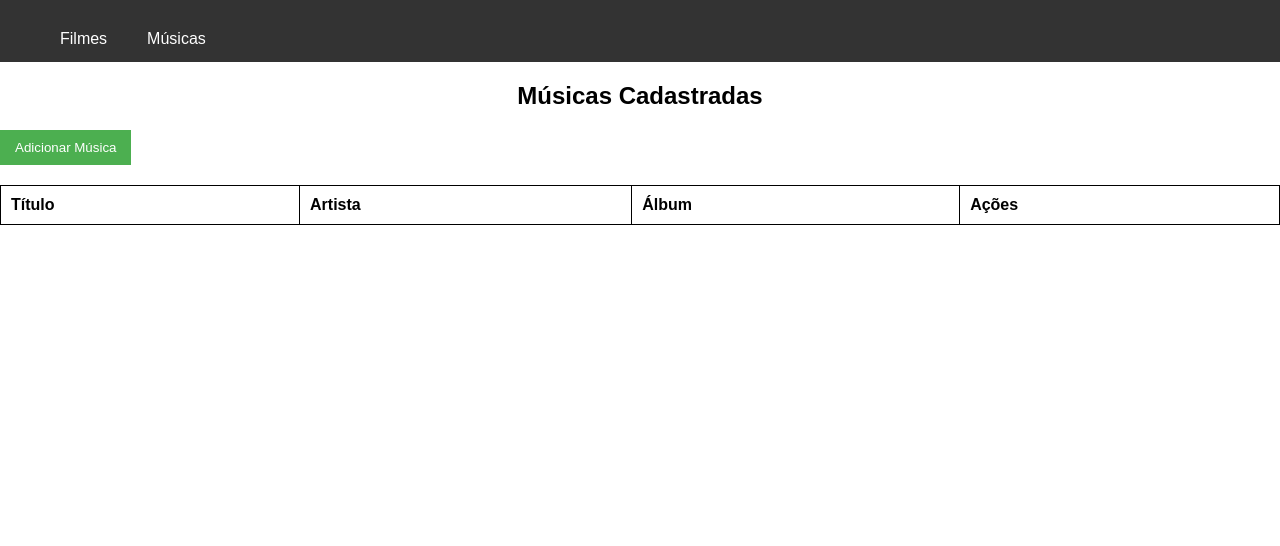
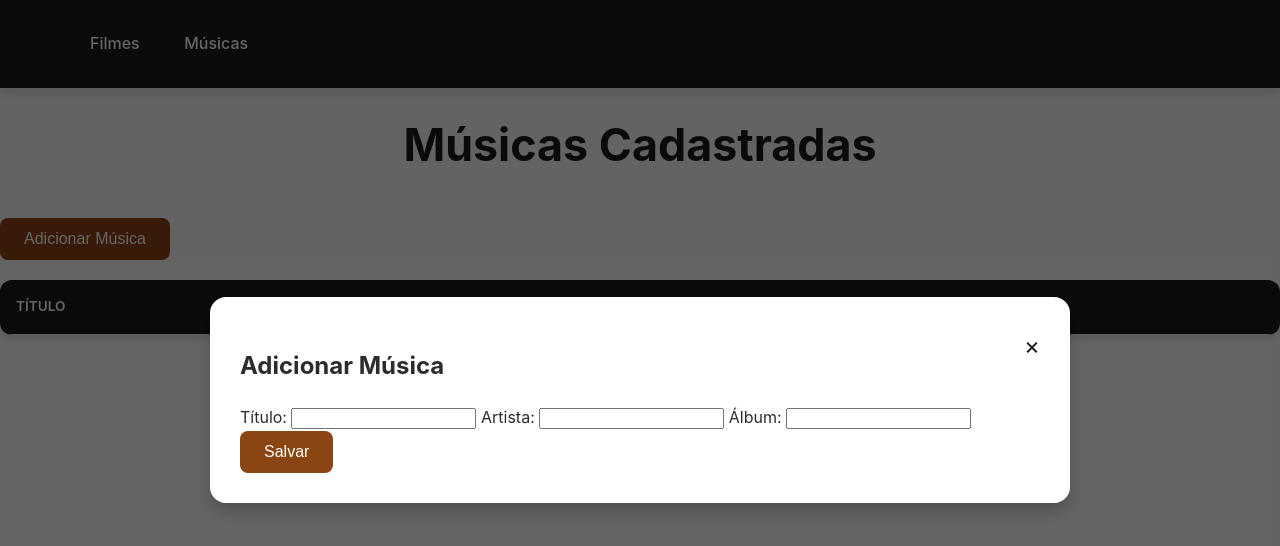
Before and after one commit to fernandesmelo/atividade-fullstack-crud, a plain HTML site: page frontend/song.html in a window 1280 px wide. Drawn offline with Linux system fonts and the light colour scheme; no server answers.

Commit message:
refatora estilos e remove comentários desnecessários nos arquivos HTML e CSS

```diff
--- a/frontend/css/styles.css
+++ b/frontend/css/styles.css
@@ -1,103 +1,148 @@
 body {
-    font-family: Arial, sans-serif;
+    font-family: 'Inter', sans-serif;
     margin: 0;
     padding: 0;
+    background-color: #f9f9f9;
+    color: #2c2c2c;
+    line-height: 1.6;
 }
 
 h1 {
     text-align: center;
     margin-top: 20px;
+    font-size: 2.8rem;
+    color: #1a1a1a;
+    font-weight: 700;
 }
 
 table {
     width: 100%;
     border-collapse: collapse;
     margin: 20px 0;
+    background-color: #ffffff;
+    box-shadow: 0 4px 6px rgba(0, 0, 0, 0.1);
+    border-radius: 12px;
+    overflow: hidden;
 }
 
 table, th, td {
-    border: 1px solid black;
+    border: none;
 }
 
 th, td {
-    padding: 10px;
+    padding: 16px;
     text-align: left;
+    border-bottom: 1px solid #eaeaea;
+}
+
+th {
+    background-color: #1a1a1a;
+    color: #ffffff;
+    text-transform: uppercase;
+    font-size: 0.85rem;
+    font-weight: 600;
+}
+
+td {
+    font-size: 0.95rem;
+    color: #4a4a4a;
 }
 
 button {
-    padding: 10px 15px;
-    background-color: #4CAF50;
-    color: white;
+    padding: 12px 24px;
+    background-color: #8B4513;
+    color: #ffffff;
     border: none;
+    border-radius: 8px;
     cursor: pointer;
+    transition: all 0.3s ease;
+    font-size: 1rem;
+    font-weight: 500;
 }
 
 button:hover {
-    background-color: #45a049;
+    background-color: #333333;
+    transform: translateY(-2px);
+    box-shadow: 0 4px 8px rgba(0, 0, 0, 0.2);
 }
 
-/* Menu de navegação */
 .navbar {
-    background-color: #333;
-    overflow: hidden;
+    display: flex;
+    justify-content: space-between;
+    align-items: center;
+    background-color: #1a1a1a;
+    padding: 15px 30px;
+    box-shadow: 0 4px 6px rgba(0, 0, 0, 0.1);
+    border-bottom: 2px solid #eaeaea;
 }
 
 .navbar a {
-    float: left;
-    display: block;
-    color: white;
-    text-align: center;
-    padding: 14px 20px;
+    color: #ffffff;
     text-decoration: none;
+    padding: 10px 20px;
+    font-size: 1rem;
+    font-weight: 500;
+    transition: color 0.3s ease, background-color 0.3s ease;
 }
 
 .navbar a:hover {
-    background-color: #ddd;
-    color: black;
+    background-color: #333333;
+    color: #f9f9f9;
+    border-radius: 6px;
 }
 
-/* Estilo para o modal */
 .modal {
     display: none;
     position: fixed;
-    z-index: 1;
+    z-index: 10;
     left: 0;
     top: 0;
     width: 100%;
     height: 100%;
-    background-color: rgba(0, 0, 0, 0.5);
+    background-color: rgba(0, 0, 0, 0.6);
+    display: flex;
+    justify-content: center;
+    align-items: center;
 }
 
 .modal-content {
-    background-color: #fff;
-    margin: 15% auto;
-    padding: 20px;
-    width: 80%;
+    background-color: #ffffff;
+    padding: 30px;
+    width: 90%;
+    max-width: 800px;
+    border-radius: 16px;
+    box-shadow: 0 8px 16px rgba(0, 0, 0, 0.2);
 }
 
 .close {
     float: right;
-    font-size: 28px;
+    font-size: 1.5rem;
     cursor: pointer;
+    color: #1a1a1a;
 }
 
-/* Responsividade */
 @media screen and (max-width: 600px) {
     table, th, td {
-        font-size: 14px;
+        font-size: 0.85rem;
     }
 
     .modal-content {
-        width: 90%;
+        width: 95%;
     }
 
     button {
-        padding: 8px 10px;
+        padding: 10px 16px;
+        font-size: 0.9rem;
+    }
+
+    .navbar {
+        flex-direction: column;
+        align-items: flex-start;
     }
 
     .navbar a {
-        float: none;
         width: 100%;
-        text-align: center;
+        text-align: left;
+        padding: 12px 0;
     }
 }
```
Also changed, not shown: frontend/movie.html (+0 -3 lines), frontend/song.html (+0 -3 lines).
